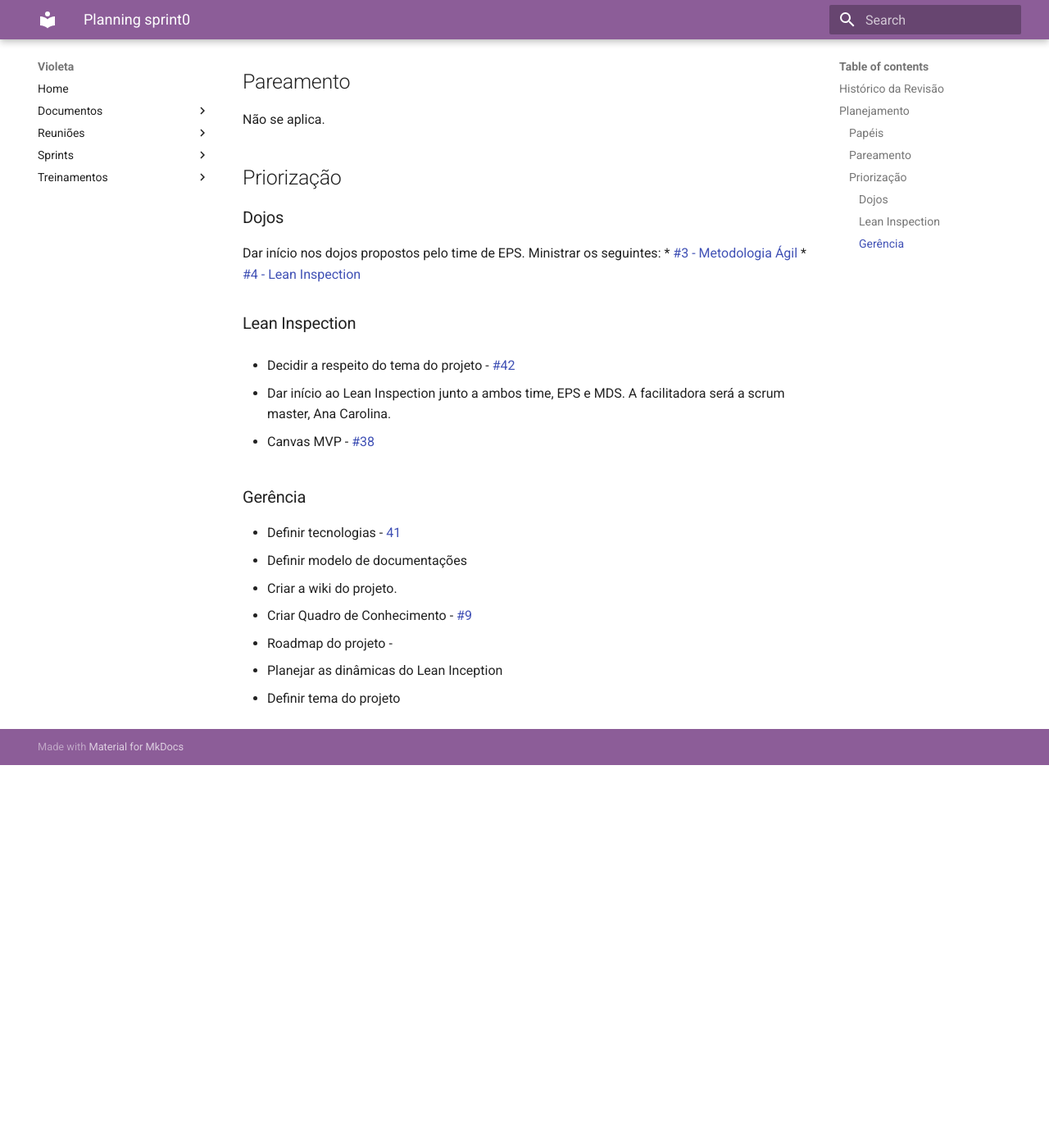
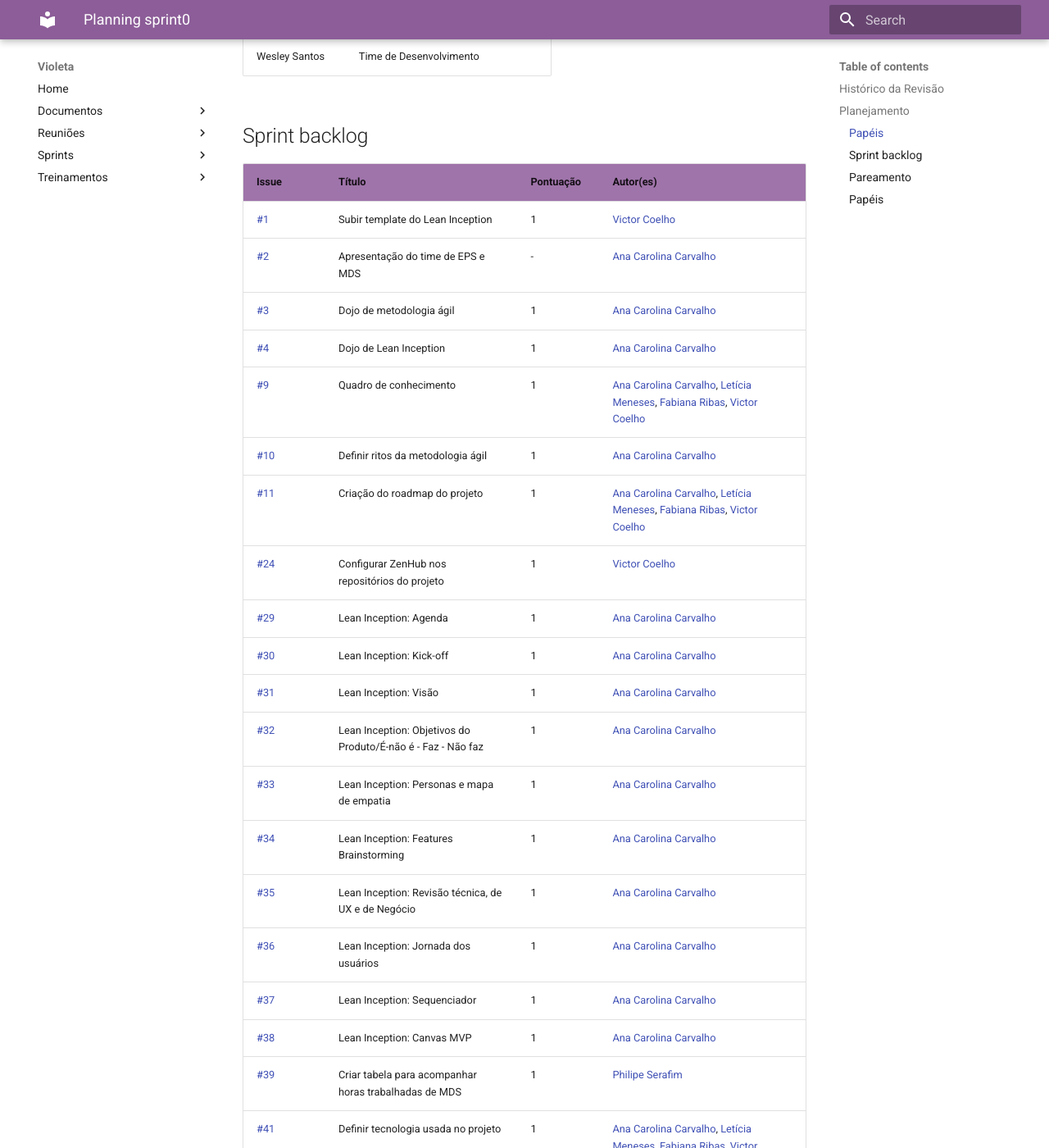
Before and after one commit to fga-eps-mds/2020.2-Violeta-Documentacao, an MkDocs documentation site: the page built from docs/Gerencia/sprints/sprint-0/planning_sprint0.md, in a window 1280 px wide and 1400 px high, scrolled down 1143 px. Shown: the whole window at 82% size. Built offline with MkDocs 1.6.1 and Material for MkDocs 9.7.7, drawn with Linux system fonts in a browser that asks for light colours; before the commit the page ends 2076 px from its top, so only the background shows below that; some of the changed text lies outside the part shown.

Commit message:
Documento de planejamento da sprint

```diff
--- a/docs/Gerencia/sprints/sprint-0/planning_sprint0.md
+++ b/docs/Gerencia/sprints/sprint-0/planning_sprint0.md
@@ -3,6 +3,7 @@
 |---|---|---|---|
 | 02/03/2021| 1.0 |Criação do documento | Letícia Meneses |
 | 14/03/2021| 1.1 |Renomeação; documento adicionado ao pages; pequenos ajustes | Ana Carolina Carvalho |
+| 22/03/2021| 1.1 |Ajustes no Sprint Backlog | Ana Carolina Carvalho |
 
 
 **Número da Sprint:** 0
@@ -28,28 +29,58 @@ Essa sprint inicial do projeto é responsável por definir pontos muito importan
 | Philipe Serafim | Time de Desenvolvimento |
 | Wesley Santos | Time de Desenvolvimento |
 
+## Sprint backlog
+
+| Issue | Título | Pontuação | Autor(es) |
+|---|---|---|---|
+|[#1](https://github.com/fga-eps-mds/2020.2-violeta-documentacao/issues/1)| Subir template do Lean Inception | 1 | [Victor Coelho](https://github.com/victorhdcoelho) |
+|[#2](https://github.com/fga-eps-mds/2020.2-violeta-documentacao/issues/2)| Apresentação do time de EPS e MDS | - | [Ana Carolina Carvalho](https://github.com/anacarolcs) |
+|[#3](https://github.com/fga-eps-mds/2020.2-violeta-documentacao/issues/1)| Dojo de metodologia ágil | 1 | [Ana Carolina Carvalho](https://github.com/anacarolcs) |
+|[#4](https://github.com/fga-eps-mds/2020.2-violeta-documentacao/issues/4)| Dojo de Lean Inception | 1 | [Ana Carolina Carvalho](https://github.com/anacarolcs) |
+|[#9](https://github.com/fga-eps-mds/2020.2-violeta-documentacao/issues/9)| Quadro de conhecimento | 1 | [Ana Carolina Carvalho](https://github.com/anacarolcs), [Letícia Meneses](https://github.com/mbslet), [Fabiana Ribas](https://github.com/FabianaRibas), [Victor Coelho](https://github.com/victorhdcoelho) |
+|[#10](https://github.com/fga-eps-mds/2020.2-violeta-documentacao/issues/10)| Definir ritos da metodologia ágil | 1 | [Ana Carolina Carvalho](https://github.com/anacarolcs) |
+|[#11](https://github.com/fga-eps-mds/2020.2-violeta-documentacao/issues/11)| Criação do roadmap do projeto | 1 | [Ana Carolina Carvalho](https://github.com/anacarolcs), [Letícia Meneses](https://github.com/mbslet), [Fabiana Ribas](https://github.com/FabianaRibas), [Victor Coelho](https://github.com/victorhdcoelho) |
+|[#24](https://github.com/fga-eps-mds/2020.2-violeta-documentacao/issues/24)| Configurar ZenHub nos repositórios do projeto | 1 | [Victor Coelho](https://github.com/victorhdcoelho) |
+|[#29](https://github.com/fga-eps-mds/2020.2-violeta-documentacao/issues/29)| Lean Inception: Agenda | 1 | [Ana Carolina Carvalho](https://github.com/anacarolcs)|
+|[#30](https://github.com/fga-eps-mds/2020.2-violeta-documentacao/issues/30)| Lean Inception: Kick-off | 1 | [Ana Carolina Carvalho](https://github.com/anacarolcs)|
+|[#31](https://github.com/fga-eps-mds/2020.2-violeta-documentacao/issues/31)| Lean Inception: Visão | 1 | [Ana Carolina Carvalho](https://github.com/anacarolcs)|
+|[#32](https://github.com/fga-eps-mds/2020.2-violeta-documentacao/issues/32)| Lean Inception: Objetivos do Produto/É-não é - Faz - Não faz | 1 | [Ana Carolina Carvalho](https://github.com/anacarolcs)|
+|[#33](https://github.com/fga-eps-mds/2020.2-violeta-documentacao/issues/33)| Lean Inception: Personas e mapa de empatia | 1 | [Ana Carolina Carvalho](https://github.com/anacarolcs)|
+|[#34](https://github.com/fga-eps-mds/2020.2-violeta-documentacao/issues/34)| Lean Inception: Features Brainstorming | 1 | [Ana Carolina Carvalho](https://github.com/anacarolcs)|
+|[#35](https://github.com/fga-eps-mds/2020.2-violeta-documentacao/issues/35)| Lean Inception: Revisão técnica, de UX e de Negócio | 1 | [Ana Carolina Carvalho](https://github.com/anacarolcs)|
+|[#36](https://github.com/fga-eps-mds/2020.2-violeta-documentacao/issues/36)| Lean Inception: Jornada dos usuários | 1 | [Ana Carolina Carvalho](https://github.com/anacarolcs)|
+|[#37](https://github.com/fga-eps-mds/2020.2-violeta-documentacao/issues/37)| Lean Inception: Sequenciador | 1 | [Ana Carolina Carvalho](https://github.com/anacarolcs)|
+|[#38](https://github.com/fga-eps-mds/2020.2-violeta-documentacao/issues/38)| Lean Inception: Canvas MVP | 1 | [Ana Carolina Carvalho](https://github.com/anacarolcs)|
+|[#39](https://github.com/fga-eps-mds/2020.2-violeta-documentacao/issues/39)| Criar tabela para acompanhar horas trabalhadas de MDS | 1 | [Philipe Serafim](https://github.com/philipeserafim)|
+|[#41](https://github.com/fga-eps-mds/2020.2-violeta-documentacao/issues/41)| Definir tecnologia usada no projeto | 1 | [Ana Carolina Carvalho](https://github.com/anacarolcs), [Letícia Meneses](https://github.com/mbslet), [Fabiana Ribas](https://github.com/FabianaRibas), [Victor Coelho](https://github.com/victorhdcoelho) |
+|[#42](https://github.com/fga-eps-mds/2020.2-violeta-documentacao/issues/42)| Definir tema do projeto | 1 | [Ana Carolina Carvalho](https://github.com/anacarolcs), [Letícia Meneses](https://github.com/mbslet), [Fabiana Ribas](https://github.com/FabianaRibas), [Victor Coelho](https://github.com/victorhdcoelho) |
+|[#61](https://github.com/fga-eps-mds/2020.2-violeta-documentacao/issues/61)| Definir método de contagem | 1 | [Ana Carolina Carvalho](https://github.com/anacarolcs), [Letícia Meneses](https://github.com/mbslet), [Fabiana Ribas](https://github.com/FabianaRibas), [Victor Coelho](https://github.com/victorhdcoelho) |
+|[#17](https://github.com/fga-eps-mds/2020.2-violeta-documentacao/issues/17)| Documento de planejamento da Sprint 0 | 1 | [Letícia Meneses](https://github.com/mbslet) |
+|[#18](https://github.com/fga-eps-mds/2020.2-violeta-documentacao/issues/18)| Documento de resultado da Sprint 0 | 1 | [Ana Carolina Carvalho](https://github.com/anacarolcs) |
+
+<b>Total de pontos planejados: 21</b>
+
 ## Pareamento
-Não se aplica.
 
-## Priorização
+<iframe weight="100%" height="500" src="https://docs.google.com/spreadsheets/d/e/2PACX-1vSUvF3lwINiA2gmoZeLfAFfI-sgInnqEVf4oq7nkh3joRHfGQgwIc63ij0wCB5oJzGtZirY3eT-hLjK/pubhtml?gid=0&amp;single=true&amp;widget=true&amp;headers=false"></iframe>
 
-### Dojos
-Dar início nos dojos propostos pelo time de EPS. Ministrar os seguintes:
-  * [#3 - Metodologia Ágil](https://github.com/fga-eps-mds/2020.2-Violeta-Documentacao/issues/3)
-  * [#4 - Lean Inspection](https://github.com/fga-eps-mds/2020.2-Violeta-Documentacao/issues/4)
 
-### Lean Inspection
-* Decidir a respeito do tema do projeto - [#42](https://github.com/fga-eps-mds/2020.2-Violeta-Documentacao/issues/42)
+## Papéis
 
-* Dar início ao Lean Inspection junto a ambos time, EPS e MDS. A facilitadora será a scrum master, Ana Carolina.
+**_Scrum Master_:** [Ana Carolina](https://github.com/anacarolcs)
 
-* Canvas MVP - [#38](https://github.com/fga-eps-mds/2020.2-Violeta-Documentacao/issues/38)
+**_Product Manager_:** [Letícia Meneses](https://github.com/mbslet)
 
-### Gerência
-* Definir tecnologias - [41](https://github.com/fga-eps-mds/2020.2-Violeta-Documentacao/issues/41)
-* Definir modelo de documentações
-* Criar a wiki do projeto.
-* Criar Quadro de Conhecimento - [#9](https://github.com/fga-eps-mds/2020.2-Violeta-Documentacao/issues/9)
-* Roadmap do projeto -
-* Planejar as dinâmicas do Lean Inception
-* Definir tema do projeto
+**_Arquiteto_ e _DevOps_** [Victor Coelho](https://github.com/victorhdcoelho)
+
+**_UI/UX_:** [Fabiana Ribas](https://github.com/FabianaRibas)
+
+**Equipe de Desenvolvimento:**
+
+- [Pedro Lima](https://github.com/pedrolimass)
+- [Philipe Serafim](https://github.com/philipeserafim)
+- [Matheus Moreira](https://github.com/mateus-lm)
+- [Iago Sousa](https://github.com/iasousa)
+- [Wesley Santos](https://github.com/wesleysantos00)
+
+**Autor:** [Letícia Meneses](https://github.com/mbslet)
```
